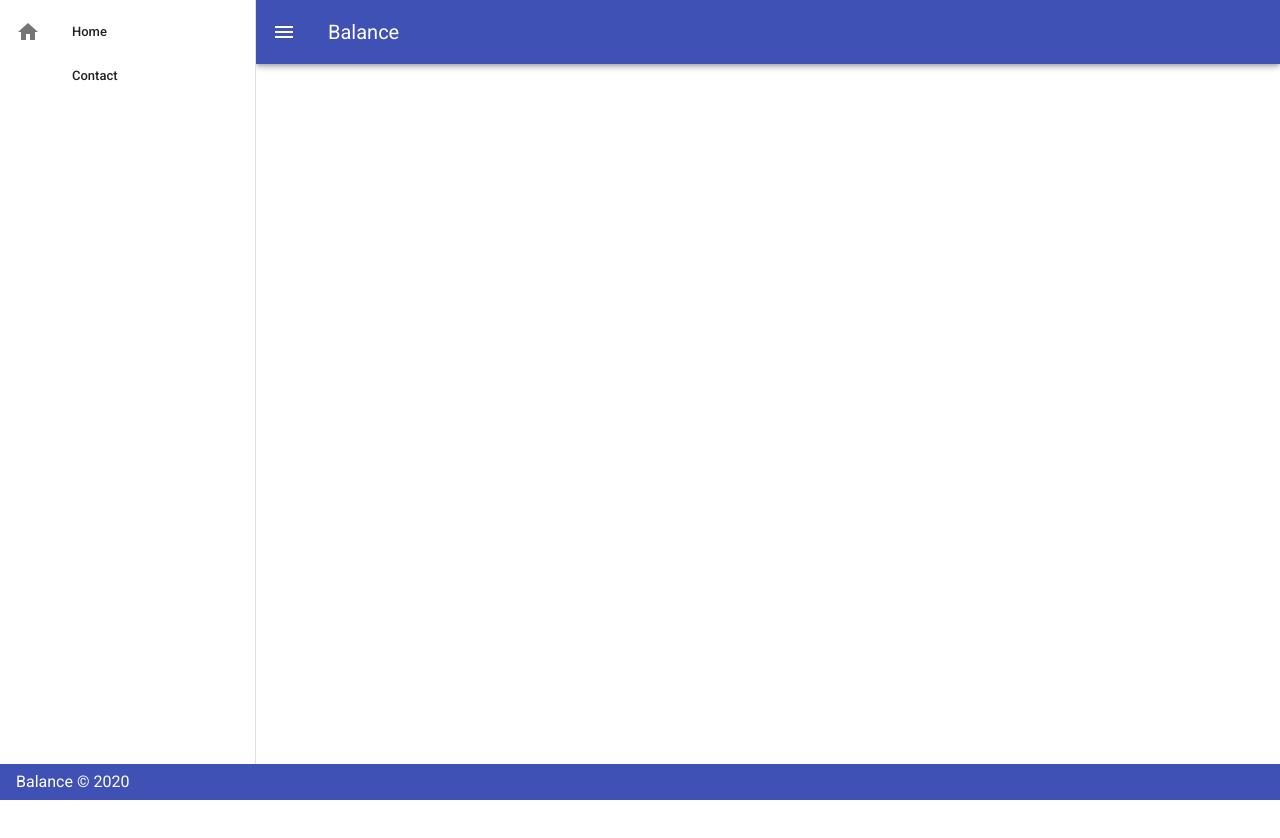
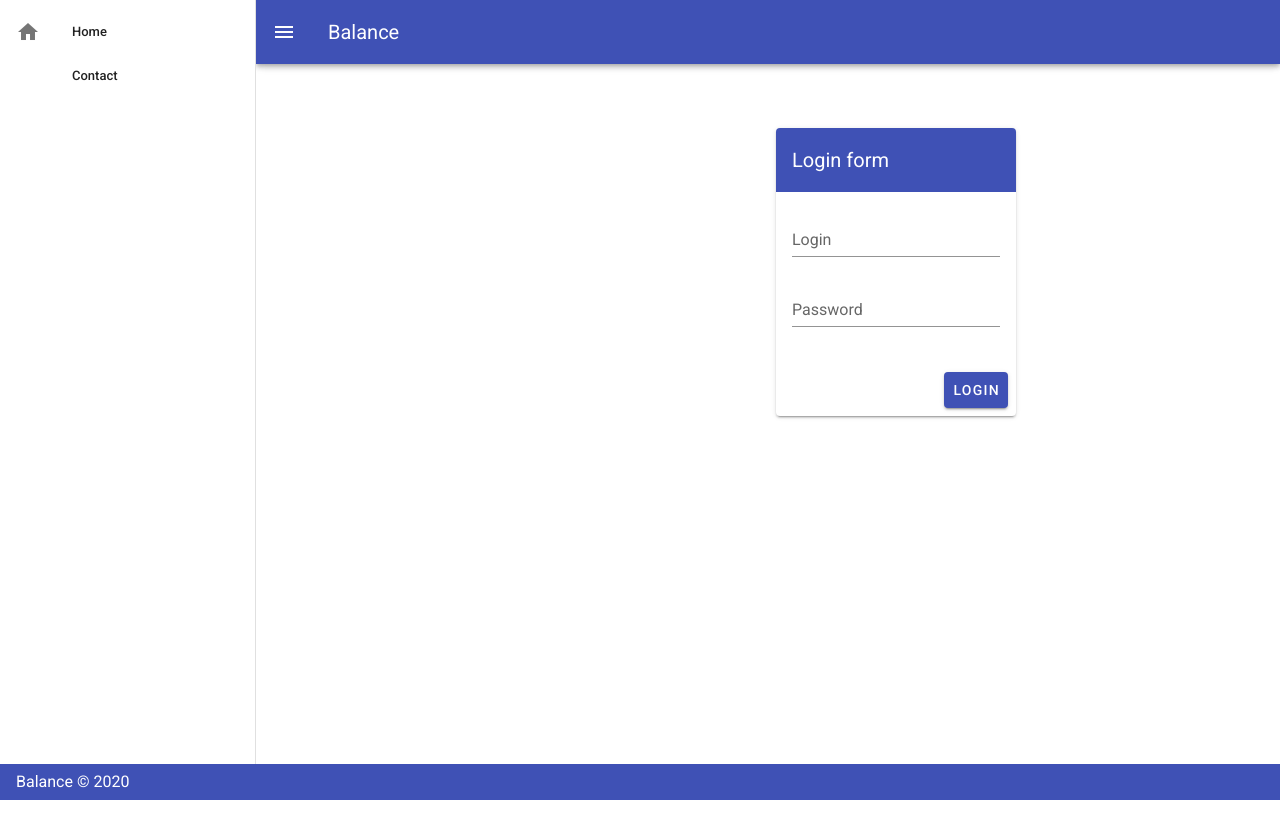
Before and after one commit to tghlck/testvue, a Vue app: page / in a window 1280 px wide. Shown: the top 838 px of the page. After the commit the page ends 800 px from the top, so only its background shows below. Built offline with nearby package versions, Linux system fonts and the light colour scheme.

Commit message:
added login component and fixed spacing

```diff
--- a/src/App.vue
+++ b/src/App.vue
@@ -2,18 +2,21 @@
   <v-app>
     <v-content>
       <Baseline/>
+      <Centered/>
     </v-content>
   </v-app>
 </template>
 
 <script>
 import Baseline from './components/baseline-template';
+import Centered from './components/centered-template';
 
 export default {
   name: 'App',
 
   components: {
-    Baseline
+    Baseline,
+    Centered
   },
 
   data: () => ({
--- a/src/components/baseline-template.vue
+++ b/src/components/baseline-template.vue
@@ -1,5 +1,5 @@
 <template>
-  <v-app>
+ <div>
     <v-navigation-drawer
       v-model="drawer"
       app
@@ -32,15 +32,13 @@
       <v-app-bar-nav-icon @click.stop="drawer = !drawer" />
       <v-toolbar-title>Balance</v-toolbar-title>
     </v-app-bar>
-
-
     <v-footer
       color="indigo"
       app
     >
       <span class="white--text">Balance &copy; 2020</span>
     </v-footer>
-  </v-app>
+ </div>
 </template>
 
 <script>
--- /dev/null
+++ b/src/components/centered-template.vue
@@ -0,0 +1,57 @@
+<template>
+ <div>
+    <v-content>
+        <v-row
+          align="center"
+          justify="center"
+        >
+          <v-col
+            cols="12"
+            sm="8"
+            md="4"
+          >
+            <v-card>
+              <v-toolbar
+                color="indigo"
+                dark
+                flat
+              >
+                <v-toolbar-title>Login form</v-toolbar-title>
+                <v-spacer />
+              </v-toolbar>
+              <v-card-text>
+                <v-form>
+                  <v-text-field
+                    label="Login"
+                    name="login"
+                    type="text"
+                  />
+
+                  <v-text-field
+                    id="password"
+                    label="Password"
+                    name="password"
+                    type="password"
+                  />
+                </v-form>
+              </v-card-text>
+              <v-card-actions>
+                <v-spacer />
+                <v-btn color="indigo"
+                dark
+                >Login</v-btn>
+              </v-card-actions>
+            </v-card>
+          </v-col>
+        </v-row>
+    </v-content>
+ </div>
+</template>
+
+<script>
+  export default {
+    props: {
+      source: String,
+    },
+  }
+</script>
```
